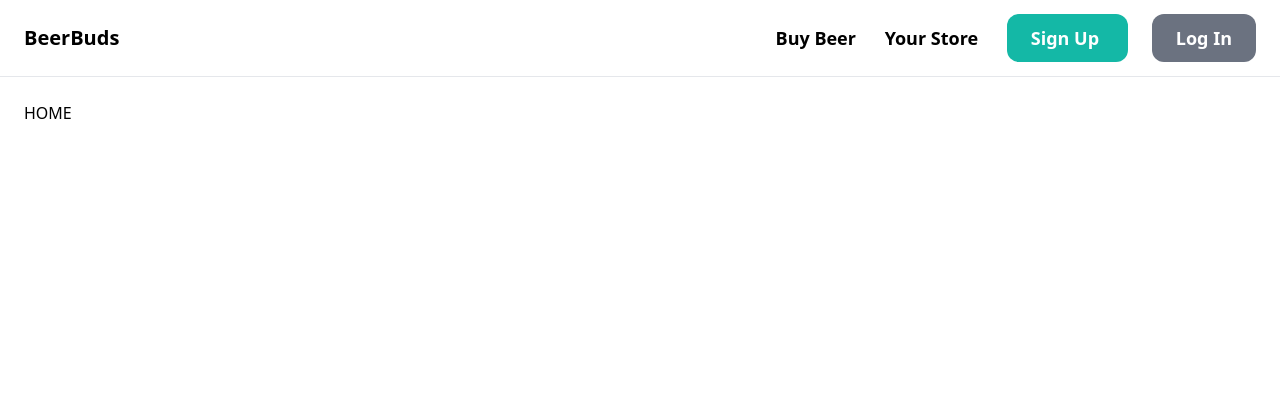
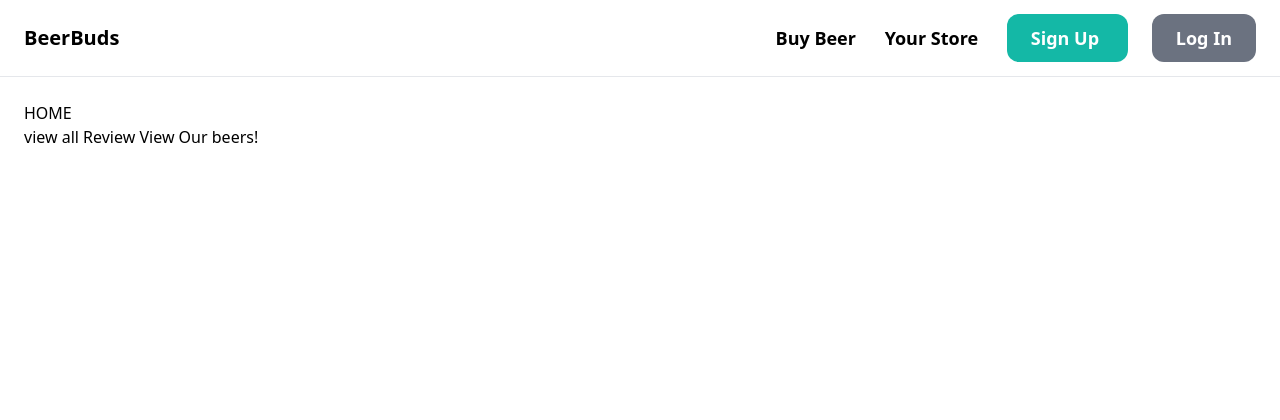
Before and after one commit to mallaghi/beerbuds, a Django app: page / in a window 1280 px wide. Shown: the top 420 px of the page. Run offline with Django 4.2, Linux system fonts and the light colour scheme; some libraries are stand-ins or nearby versions.

Commit message:
Added link for navigation and added beer specific beer_review_index pages accessed through relevent beer show pages

```diff
--- a/core/templates/core/home.html
+++ b/core/templates/core/home.html
@@ -7,5 +7,9 @@
   <div>
     <h1> HOME </h1>
   </div>
+  <div>
+    <a href="{% url 'user_actions:reviews_index' %}">view all Review</a>
+    <a href="{% url 'marketplace:beer_index' %}"> View Our beers! </a>
+  </div>
 
 {% endblock%}
--- a/marketplace/templates/marketplace/beer_show.html
+++ b/marketplace/templates/marketplace/beer_show.html
@@ -8,4 +8,6 @@
 {{ review.review_content }}
 <br><br>
 <a href="{% url 'user_actions:create_review' beer.id %}">Write a Review</a>
+<br><br>
+<a href="{% url 'user_actions:beer_reviews_index' beer.id %}">See Reviews</a>
 {% endblock %}
--- a/marketplace/urls.py
+++ b/marketplace/urls.py
@@ -3,7 +3,7 @@ from . import views
 app_name = 'marketplace'
 
 urlpatterns = [
-    path('beers/', views.beer_index),
+    path('beers/', views.beer_index, name='beer_index'),
     path('beer/<int:id>/', views.beer_show, name='beer_show'),
     path('create_store/', views.create_store, name="create_store"),
     path('store_dashboard/', views.store_dash, name="store_dash"),
--- a/user_actions/templates/user_actions/reviews_specified.html
+++ b/user_actions/templates/user_actions/beer_reviews_index.html
@@ -2,10 +2,12 @@
 {%block title%} Reviews {%endblock%}
 {% block content %}
 
-{% for review in reviews %}
+{% for review in beer_reviews %}
   <br></br>
   {{ review.review_content }}
   {{ review.rating }}
+  {{ review.profile_id }}
+  {{ review.beer_id }}
 {% endfor %}
 
 {% endblock %}
--- a/user_actions/templates/user_actions/reviews_index.html
+++ b/user_actions/templates/user_actions/reviews_index.html
@@ -2,7 +2,7 @@
 {%block title%} Reviews {%endblock%}
 {% block content %}
 
-{% for review in reviews %}
+{% for review in all_reviews %}
   <div class="max-w-md mx-auto mt-8 bg-white p-8 rounded-xl border border-black">
   Beer name: {{ review.beer_id }} -
   <br></br>
--- a/user_actions/urls.py
+++ b/user_actions/urls.py
@@ -5,4 +5,5 @@ app_name = 'user_actions'
 urlpatterns = [
     path('<int:beer_id>/create_review/', views.create_review, name='create_review'),
     path('reviews_index/', views.reviews_index, name="reviews_index"),
+    path('<int:id>/beer_reviews_index/', views.beer_reviews_index, name="beer_reviews_index"),
 ]
```
Also changed, not shown: user_actions/views.py (+9 -6 lines), db.sqlite3.
